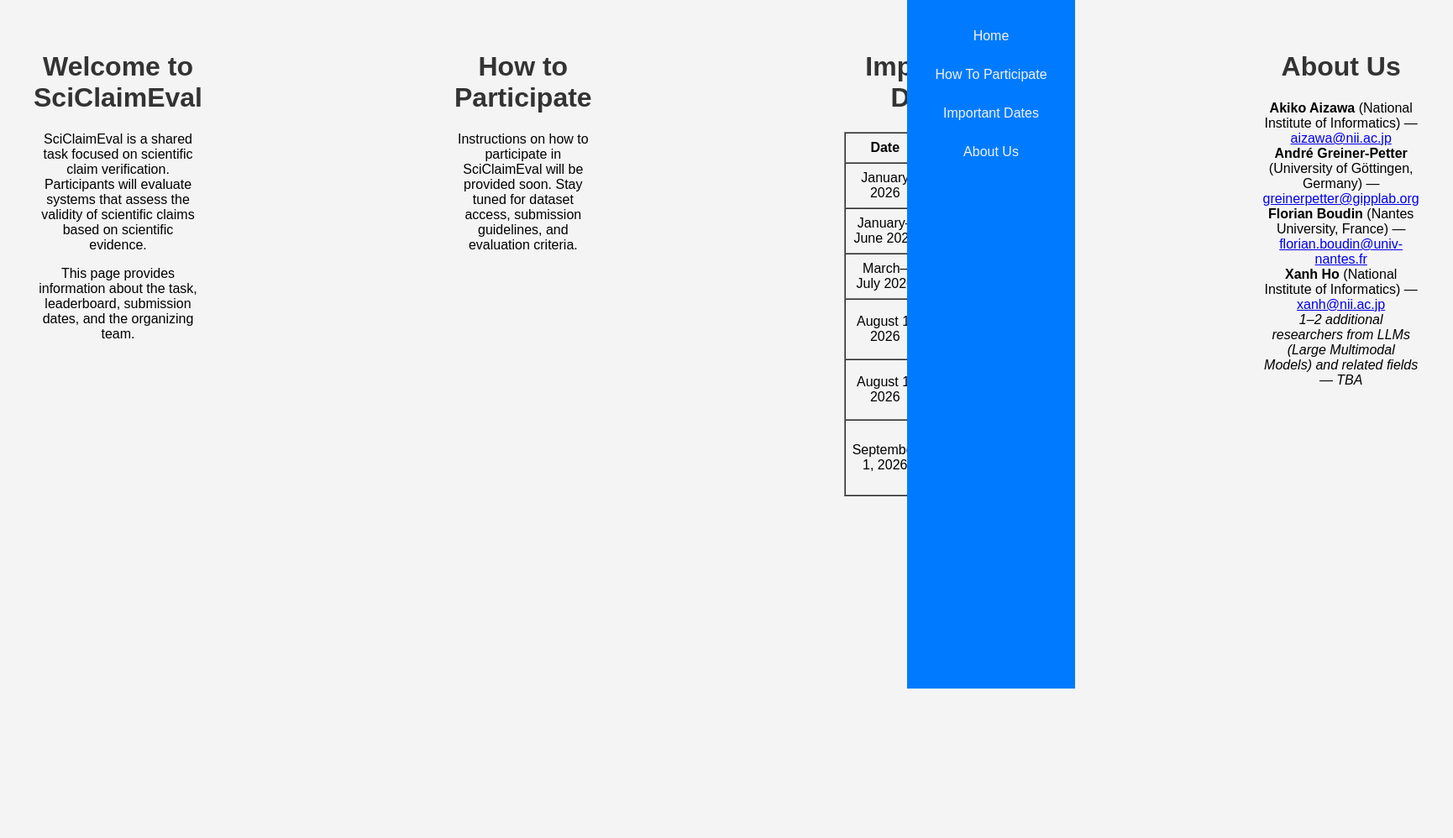
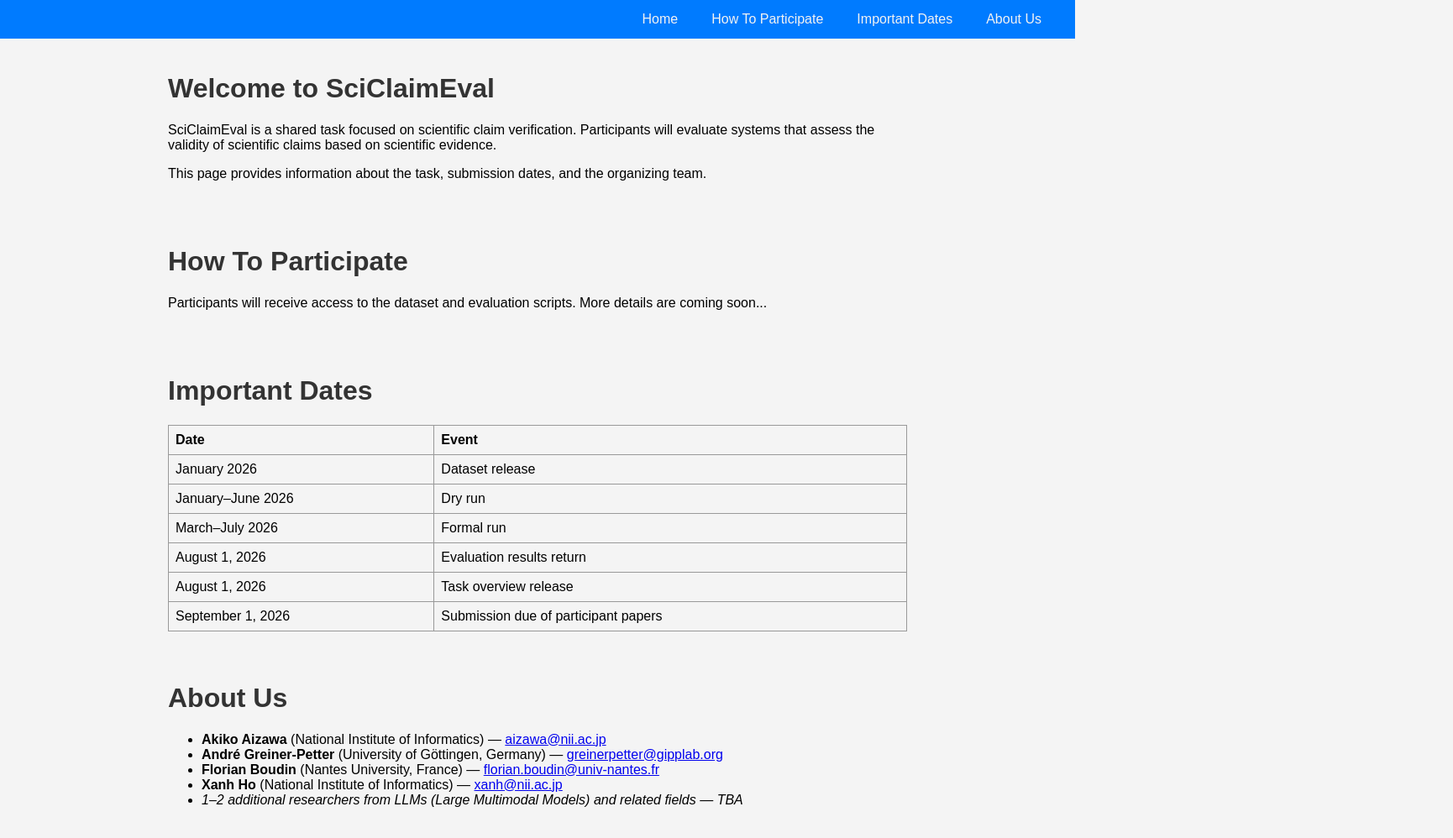
Before and after one commit to SciClaimEval/sciclaimeval, a plain HTML site: page index.html in a window 1280 px wide. Shown: the whole page at 84% size, 1730 px wide, since content can reach past the window. Before the commit the page ends 800 px from the top, so only its background shows below. Drawn offline with Linux system fonts and the light colour scheme.

Commit message:
update index.html

```diff
--- a/index.html
+++ b/index.html
@@ -9,38 +9,31 @@
       font-family: Arial, sans-serif;
       margin: 0;
       background-color: #f4f4f4;
-      display: flex;
     }
 
     nav {
-      width: 200px;
-      background-color: #007BFF;
+      background-color: #007BFF; /* Blue */
+      overflow: hidden;
       display: flex;
-      flex-direction: column;
-      padding-top: 20px;
-      height: 100vh;
-      position: fixed;
-      right: 0;
-      top: 0;
+      justify-content: flex-end;
+      padding-right: 20px;
     }
 
     nav a {
+      display: block;
       color: #f2f2f2;
+      text-align: center;
       padding: 14px 20px;
       text-decoration: none;
-      text-align: center;
     }
 
     nav a:hover {
-      background-color: #0056b3;
+      background-color: #0056b3; /* Darker blue on hover */
       color: white;
     }
 
     .content {
-      margin-right: 220px; /* Space for the right nav */
-      padding: 40px;
-      text-align: center;
-      flex: 1;
+      padding: 20px 200px;
     }
 
     h1 {
@@ -48,11 +41,29 @@
     }
 
     table {
-      margin: 0 auto;
+      border-collapse: collapse;
+      margin-top: 20px;
+      width: 100%;
+    }
+
+    table, th, td {
+      border: 1px solid #999;
+    }
+
+    th, td {
+      padding: 8px;
+      text-align: left;
     }
   </style>
 </head>
 <body>
+
+  <nav>
+    <a href="#home">Home</a>
+    <a href="#howtoparticipate">How To Participate</a>
+    <a href="#dates">Important Dates</a>
+    <a href="#aboutus">About Us</a>
+  </nav>
 
   <div class="content" id="home">
     <h1>Welcome to SciClaimEval</h1>
@@ -60,18 +71,18 @@
       SciClaimEval is a shared task focused on scientific claim verification. Participants will evaluate systems that assess the validity of scientific claims based on scientific evidence.
     </p>
     <p>
-      This page provides information about the task, leaderboard, submission dates, and the organizing team.
+      This page provides information about the task, submission dates, and the organizing team.
     </p>
   </div>
 
   <div class="content" id="howtoparticipate">
-    <h1>How to Participate</h1>
-    <p>Instructions on how to participate in SciClaimEval will be provided soon. Stay tuned for dataset access, submission guidelines, and evaluation criteria.</p>
+    <h1>How To Participate</h1>
+    <p>Participants will receive access to the dataset and evaluation scripts. More details are coming soon... </p>
   </div>
 
   <div class="content" id="dates">
     <h1>Important Dates</h1>
-    <table border="1" cellpadding="8" cellspacing="0">
+    <table>
       <thead>
         <tr>
           <th>Date</th>
@@ -109,7 +120,7 @@
 
   <div class="content" id="aboutus">
     <h1>About Us</h1>
-    <ul style="list-style-type: none; padding-left: 0;">
+    <ul>
       <li><strong>Akiko Aizawa</strong> (National Institute of Informatics) — <a href="mailto:aizawa@nii.ac.jp">aizawa@nii.ac.jp</a></li>
       <li><strong>André Greiner-Petter</strong> (University of Göttingen, Germany) — <a href="mailto:greinerpetter@gipplab.org">greinerpetter@gipplab.org</a></li>
       <li><strong>Florian Boudin</strong> (Nantes University, France) — <a href="mailto:florian.boudin@univ-nantes.fr">florian.boudin@univ-nantes.fr</a></li>
@@ -118,12 +129,5 @@
     </ul>
   </div>
 
-  <nav>
-    <a href="#home">Home</a>
-    <a href="#howtoparticipate">How To Participate</a>
-    <a href="#dates">Important Dates</a>
-    <a href="#aboutus">About Us</a>
-  </nav>
-
 </body>
 </html>
```
